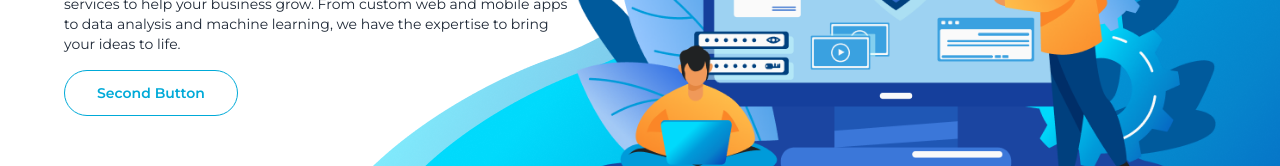
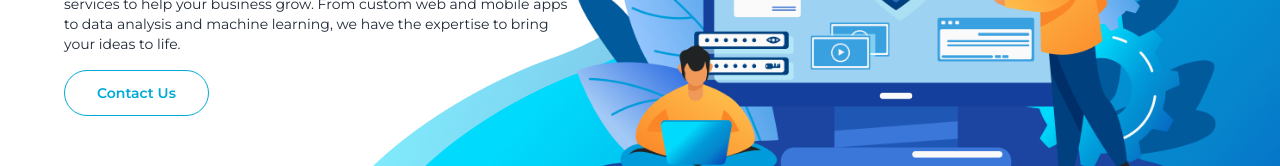
Before and after one commit to cloudpresser/cloudpresser-site, a Next.js app in the folder apps/next/: page / in a window 1280 px wide. Shown: the part 447-613 px from the top of the page. Built offline with nearby package versions, Linux system fonts and the light colour scheme.

Commit message:
feat(pages): add contact link to header

```diff
--- a/apps/next/pages/index.tsx
+++ b/apps/next/pages/index.tsx
@@ -345,7 +345,7 @@ const Header = (props: any) => {
             className="mt-4 flex flex-row md:flex-col md:space-y-3 space-x-3 md:space-x-0 justify-center md:justify-start md:items-start"
           >
             {flags.calendar && <a href="#" className="primary-button truncate">Schedule Now</a>}
-            {flags.contact && <a href="#" className="secondary-button truncate">Second Button</a>}
+            {flags.contact && <a href="#contact" className="secondary-button truncate">Contact Us</a>}
           </div>
         </div>
 
```
